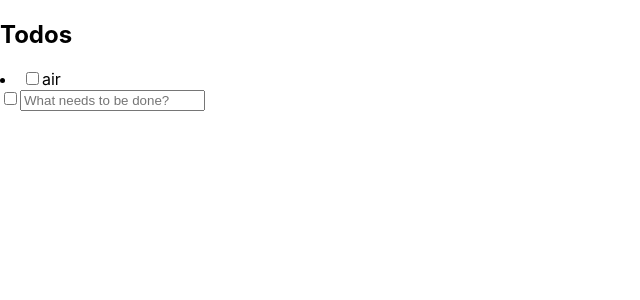
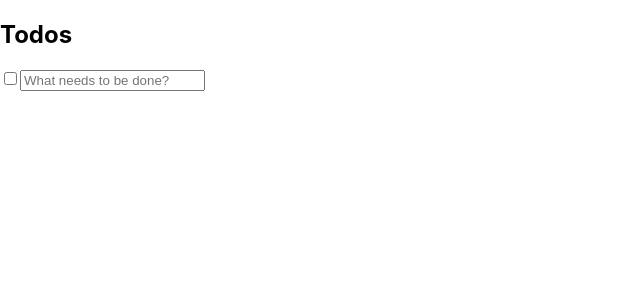
Before and after one commit to doraair/react-todo, a React (Create React App) app: page / in a window 1280 px wide. Shown: the top 300 px of the page, without its empty margins (0-640 px from the left). Built offline with nearby package versions, Linux system fonts and the light colour scheme.

Commit message:
set empty list

```diff
--- a/src/containers/Todo.tsx
+++ b/src/containers/Todo.tsx
@@ -3,7 +3,7 @@ import AddTodoItem from "../components/AddTodoItem";
 import TodoList from "../components/TodoList";
 
 const Todo = () => {
-  const [items, addList] = useState<string[]>(["air"]);
+  const [items, addList] = useState<string[]>([]);
   const [checkedAll, setCheckedAll] = useState<boolean>(false);
 
   return (
```
